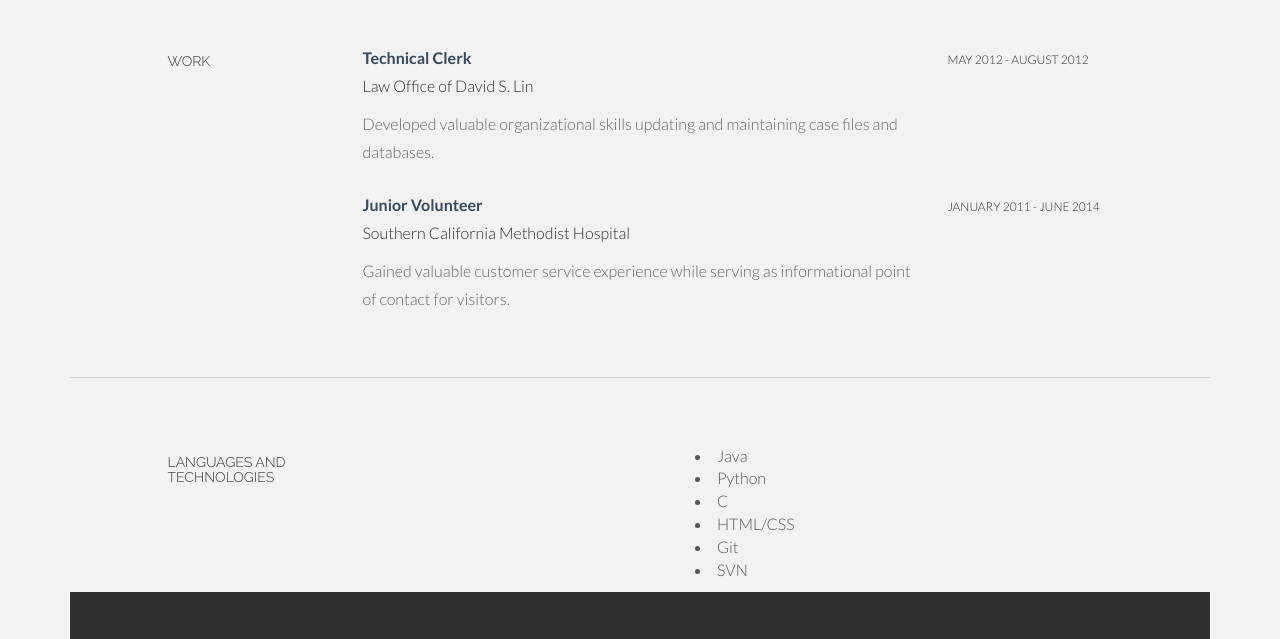
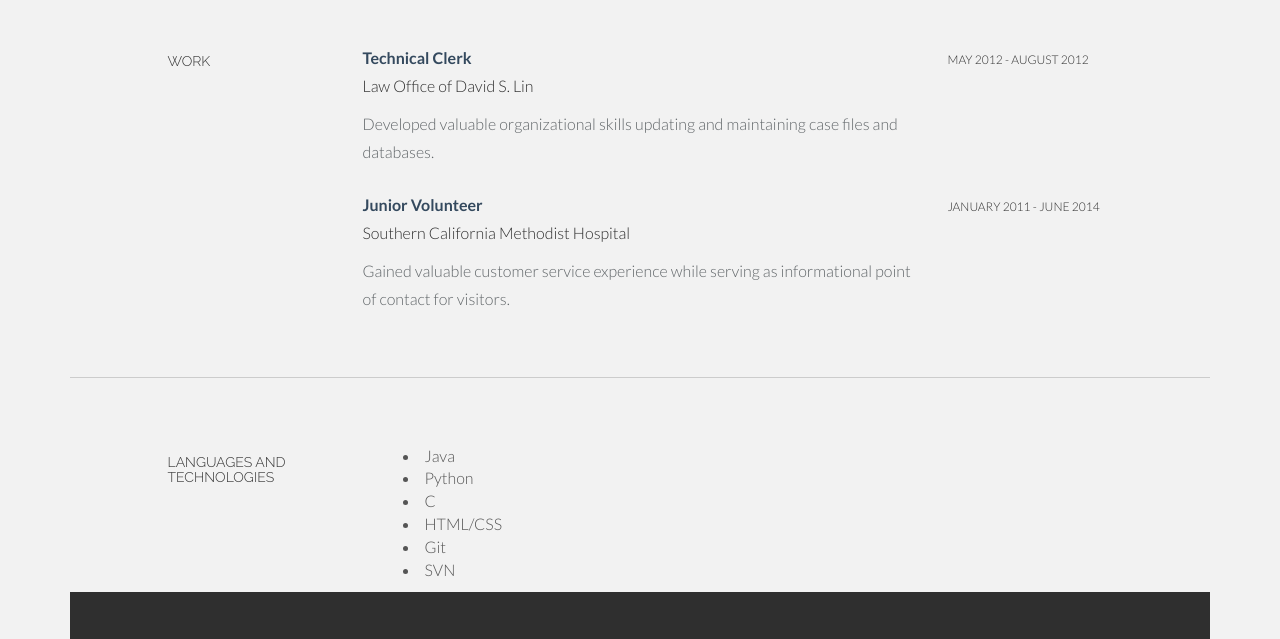
Before and after one commit to mrchianglin/mrchianglin.github.io, a plain HTML site: page index.html in a window 1280 px wide. Shown: the part 1406-2045 px from the top of the page. Drawn offline with Linux system fonts and the light colour scheme.

Commit message:
fix programming languages/technologies

```diff
--- a/index.html
+++ b/index.html
@@ -157,7 +157,7 @@
     <div class="col-lg-2 col-lg-offset-1">
       <h5>LANGUAGES AND TECHNOLOGIES</h5>
     </div>
-    <div class="col-lg-6 col-lg-offset-3">
+    <div class="col-lg-9">
       <ul class="tight">
         <li>Java</li>
         <li>Python</li>
```
